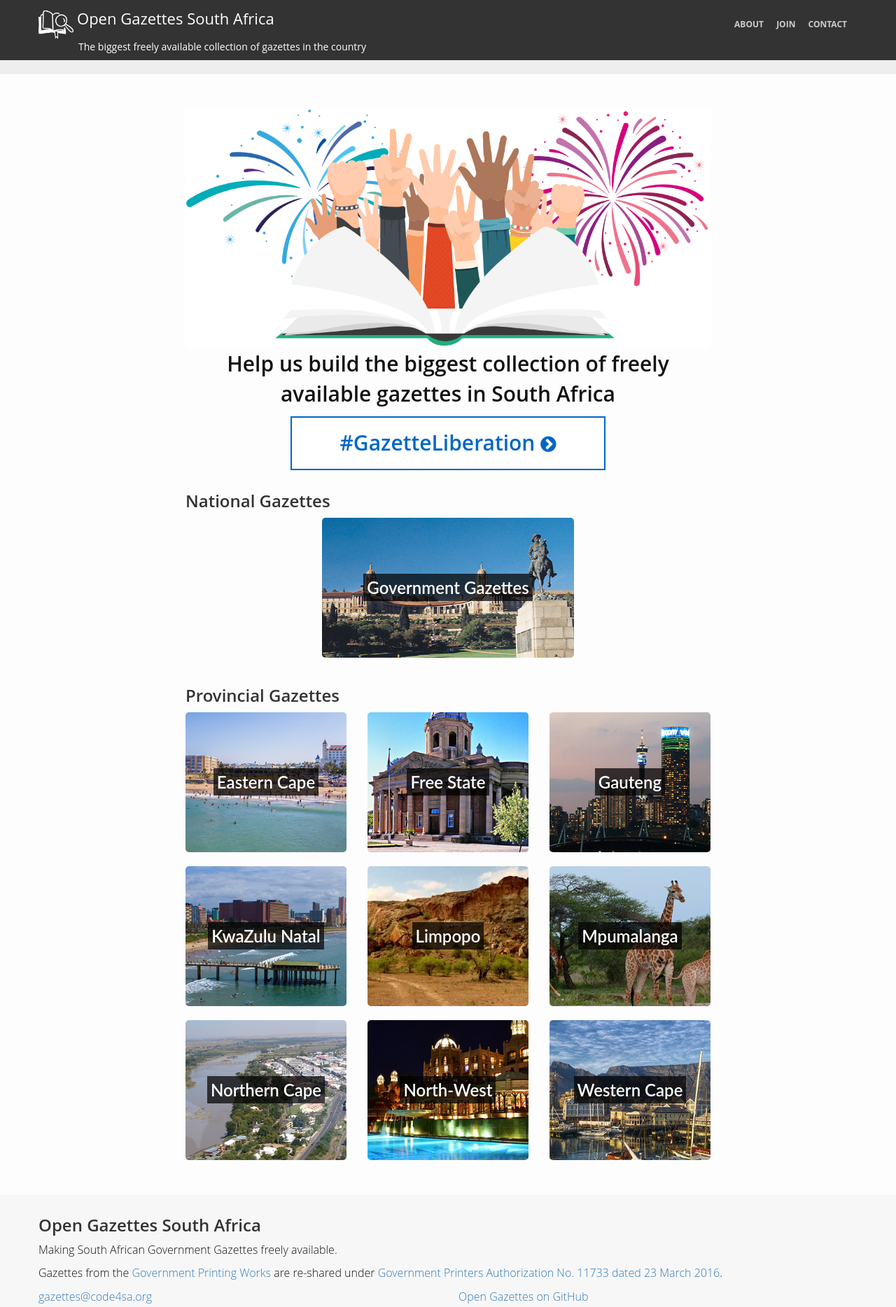
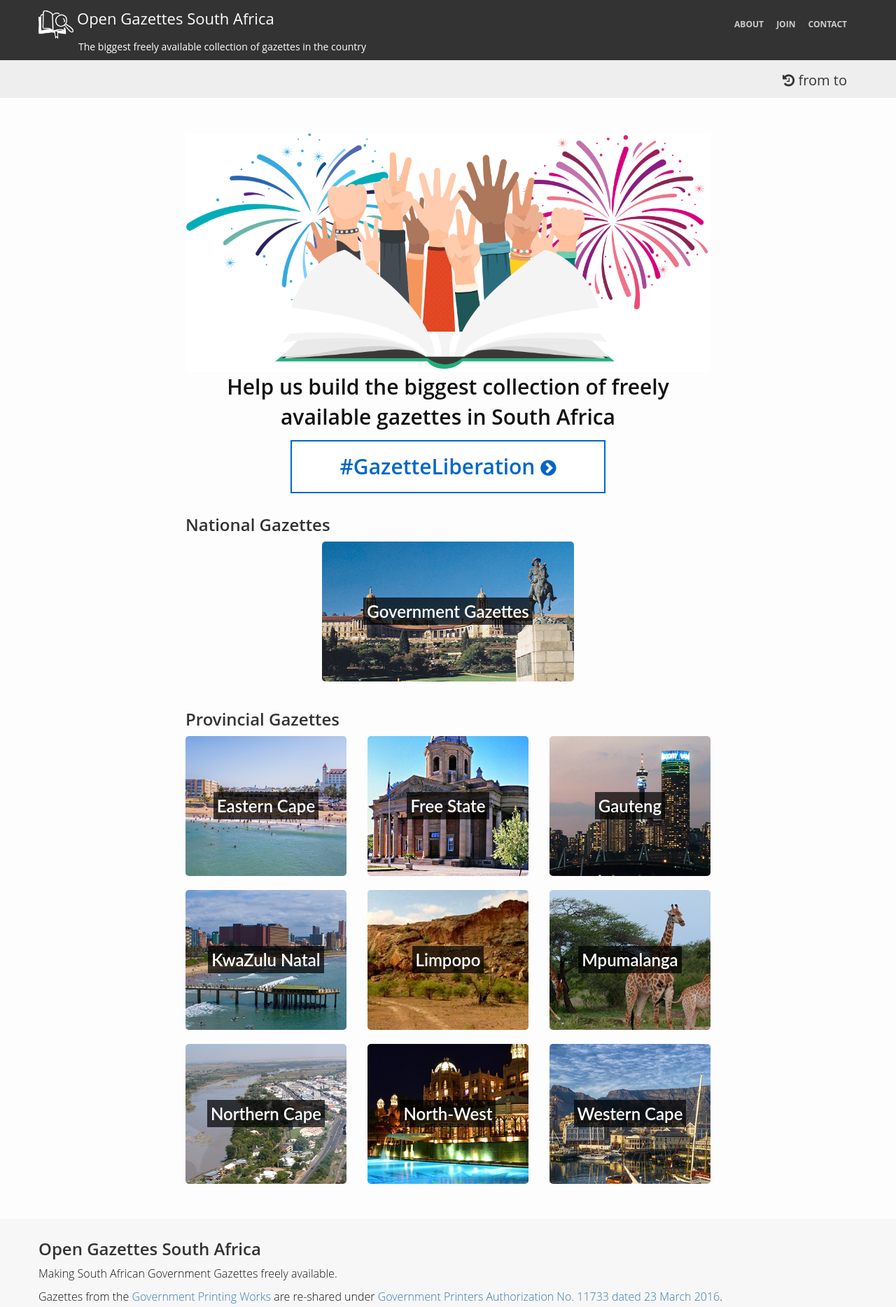
Before and after one commit to OpenUpSA/opengazettes, a Jekyll site: the page built from index.html, in a window 1280 px wide. Shown: the top 1868 px of the page at 70% size. Built offline with Jekyll 4.4.1, drawn with Linux system fonts in a browser that asks for light colours; comment, search, counter and statistics services are not loaded.

Commit message:
add counter, update styles

```diff
--- a/_includes/header.html
+++ b/_includes/header.html
@@ -24,20 +24,22 @@
     </div>
   </nav>
 
-  <!--
     <div class="container">
         <div class="row">
+
+          <div class="col-md-6">
+            <div class="page-tag">
+                <p>{{ page.pagetag }}</p>
+            </div>
+          </div>
+
+          <div class="col-md-6">
             <div class="counter">
-                <p><i class="fa fa-newspaper-o" aria-hidden="true"></i> XX gazettes from 2000 to 2012</p>
+                <p><i class="fa fa-history" aria-hidden="true"></i> {{ site.data.gazettes.stats.count }} from  {{ site.data.gazettes.stats.earliest_year }} to {{ site.data.gazettes.stats.latest_year }} </p>
             </div>
+          </div>
+
         </div>
     </div>
-  -->
-
-  <div class="container">
-    <div class="page-tag">
-      <p>{{ page.pagetag }}</p>
-    </div>
-  </div>
 
 </header>
--- a/_sass/site.scss
+++ b/_sass/site.scss
@@ -197,6 +197,14 @@
     margin-left: -15px;
 }
 
+.counter {
+    font-size: 20px;
+    font-weight: 400;
+    color: #333;
+    float:right;
+    margin-top: 5px;
+}
+
 .gazettes_nav {
 
     .gazettes_nav_btn {
@@ -372,6 +380,10 @@
     .page-tag {
         margin-left: 0px;
     }
+    .counter {
+        float:left;
+        font-size: 18px;
+    }
 }
 
 .credits p {
```
